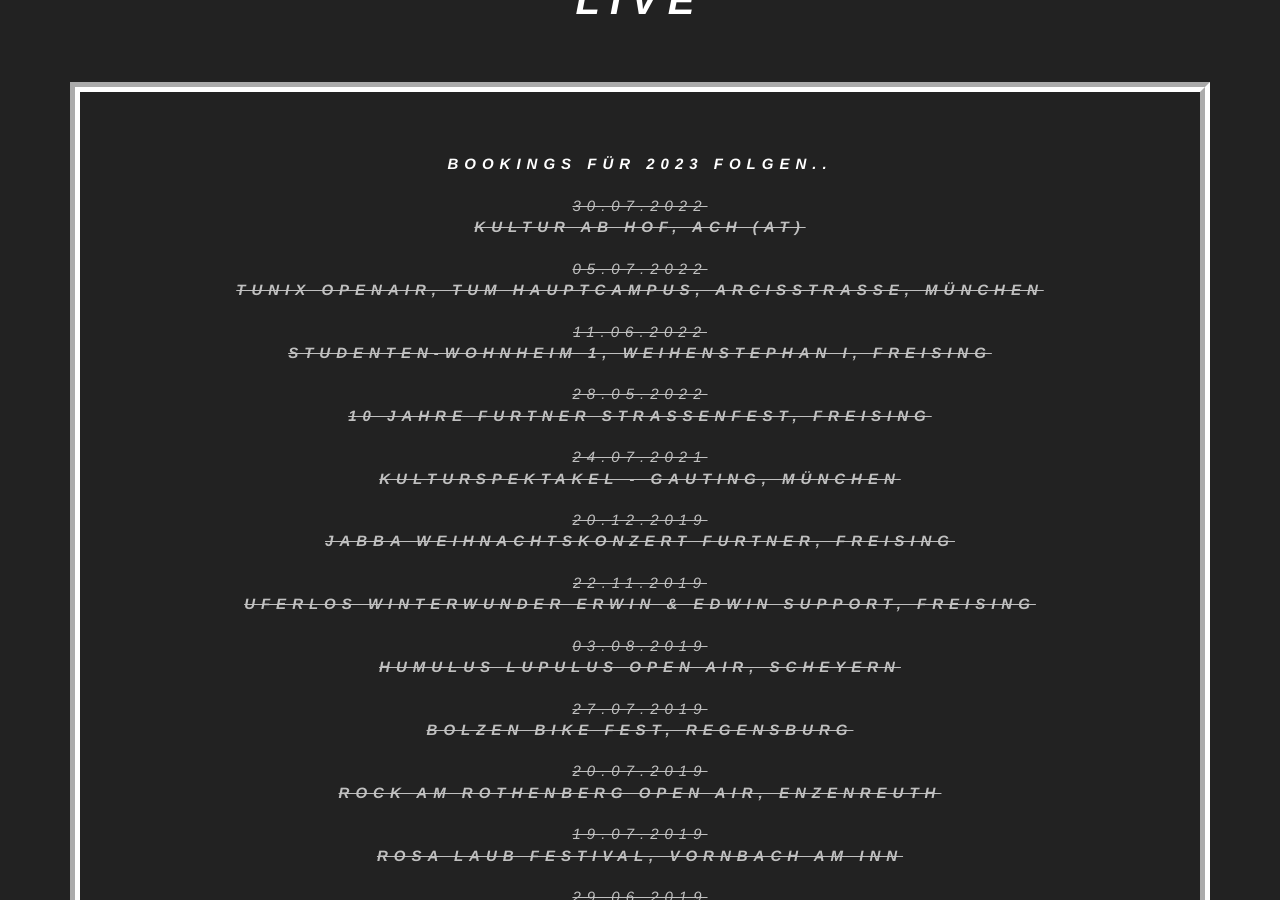
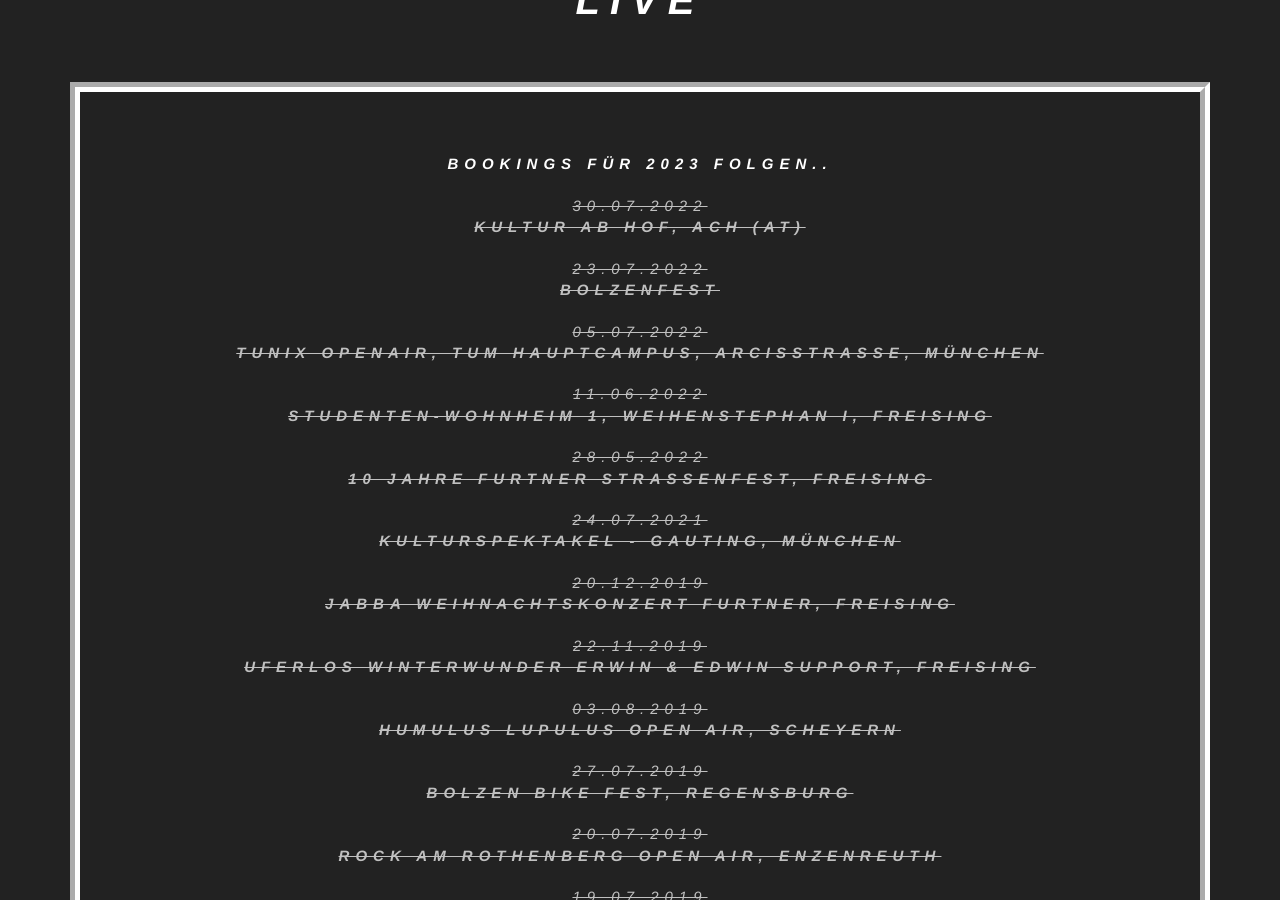
Before and after one commit to jabbadafunk/jabbadafunk.github.io, a Jekyll site: the page built from index.html, in a window 1280 px wide and 900 px high, scrolled down 992 px. Built offline with Jekyll 4.4.1, drawn with Linux system fonts in a browser that asks for light colours.

Commit message:
Update gigs.yml

```diff
--- a/_data/gigs.yml
+++ b/_data/gigs.yml
@@ -5,6 +5,9 @@
 
 - location: Kultur ab Hof, Ach (AT)
   date: 2022-07-30T00:00:00.000+00:00
+  completed: true
+- location: Bolzenfest
+  date: 2022-07-23T00:00:00.000+00:00
   completed: true
 - location: TUNIX OpenAir, TUM Hauptcampus, Arcisstraße, München
   date: 2022-07-05 19:00:00 +0000
```
